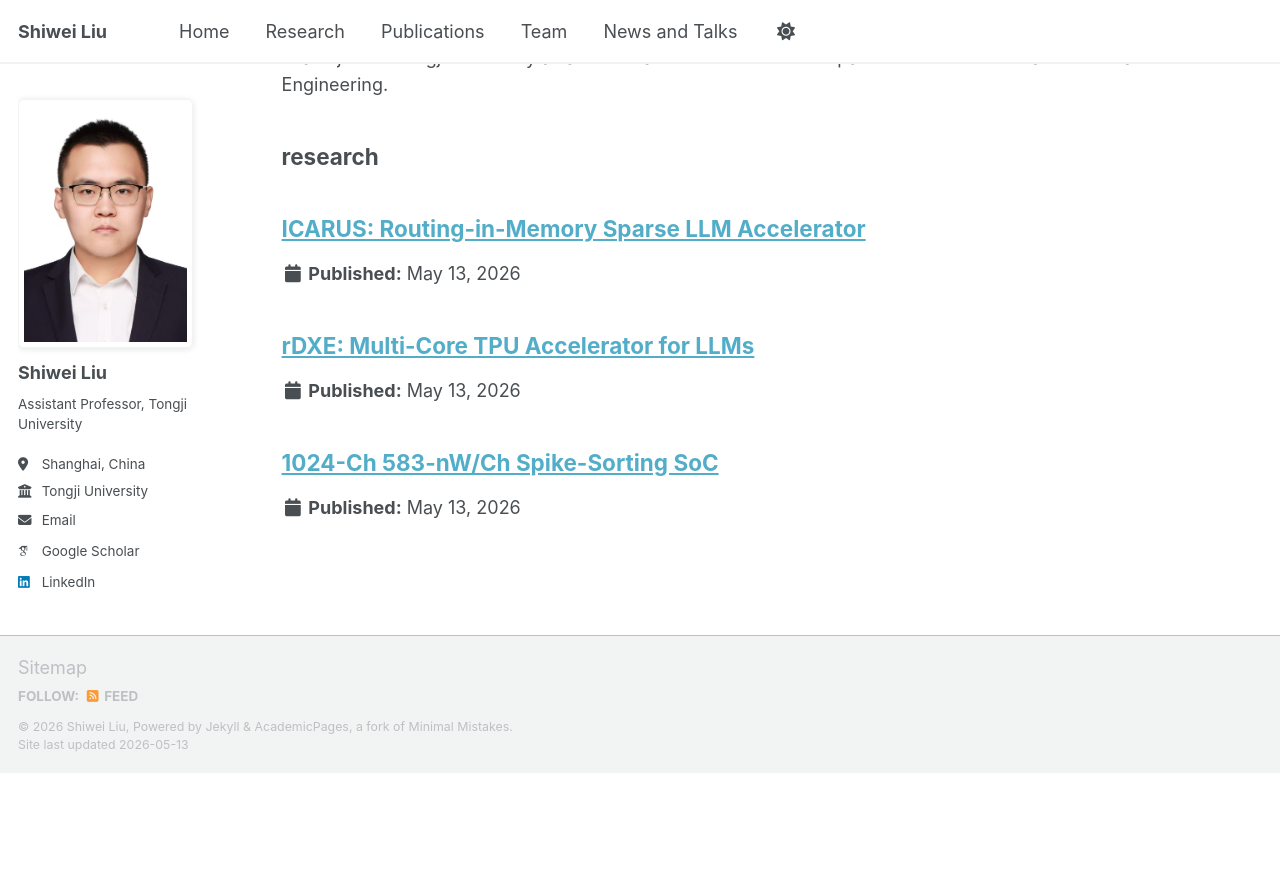
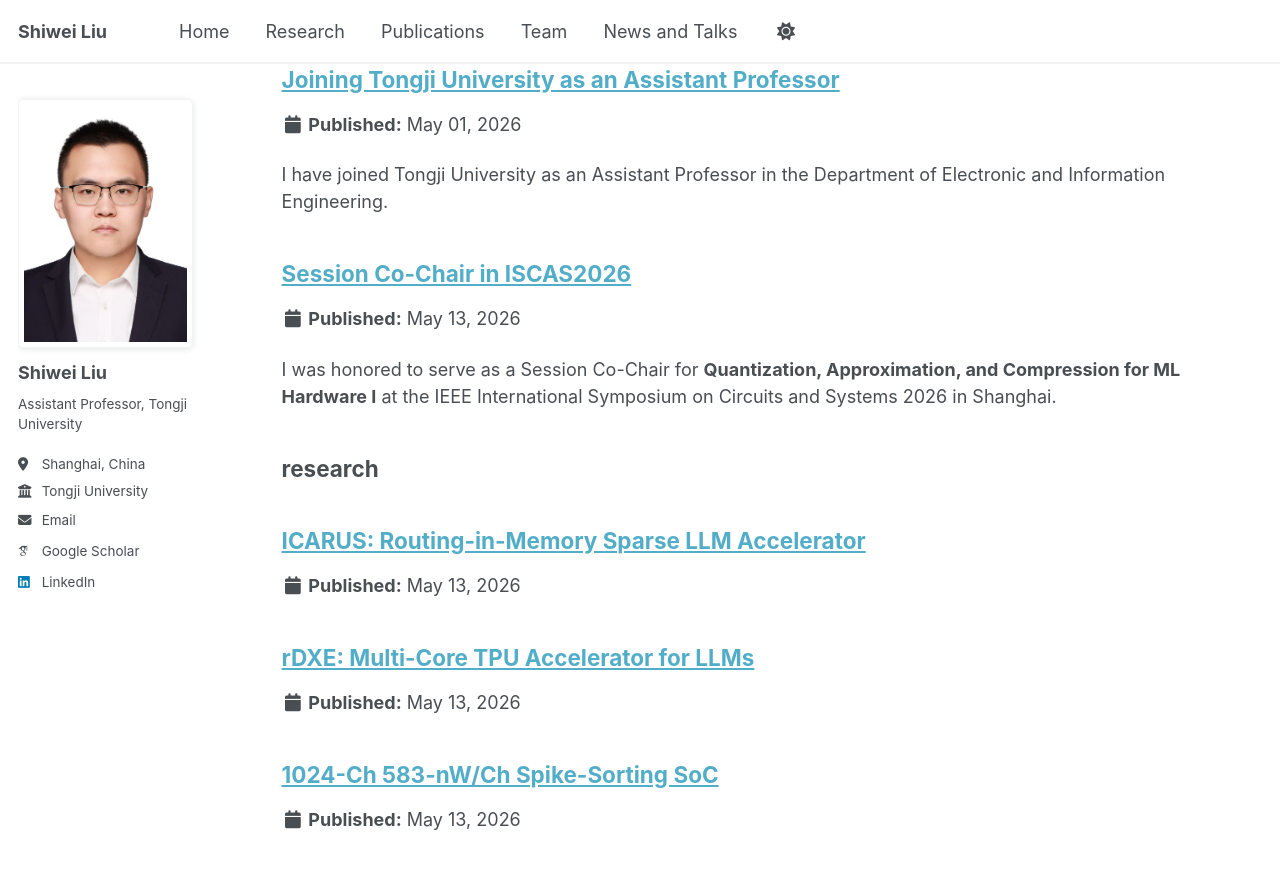
Before and after one commit to shiweiliu-ai/shiweiliu-ai.github.io, a Jekyll site: the page built from _pages/sitemap.md, in a window 1280 px wide and 900 px high, scrolled down 1494 px. Shown: the top 869 px of the window. Built offline with Jekyll 4.4.1, drawn with Linux system fonts in a browser that asks for light colours; some web fonts are replaced; a script bundle is joined from its source files by our own code; library files that are not in the unit come from our copies; before the commit the page ends 2267 px from its top, so only the background shows below that; some of the changed text lies outside the part shown.

Commit message:
iscas2026

```diff
--- /dev/null
+++ b/_news/iscas2026.md
@@ -0,0 +1,16 @@
+---
+title: "Session Co-Chair in ISCAS2026"
+date: 2026-05-13
+layout: news
+category: News
+image: /images/talk/iscas2026/iscas.jpg
+---
+
+I was honored to serve as a Session Co-Chair for **Quantization, Approximation, and Compression for ML Hardware I** at the IEEE International Symposium on Circuits and Systems 2026 in Shanghai.
+
+IEEE International Symposium on Circuits and Systems (ISCAS) is the flagship conference of the IEEE Circuits and Systems Society and one of the most prestigious international conferences in the field of circuits, systems, and integrated computing technologies.
+
+The session focuses on efficient machine learning hardware techniques that reduce computation, memory, and energy consumption through model compression, low-precision quantization, and approximate computing methods.
+
+**The session will be held from 10:30-12:00 on Tuesday, May 26, 2026 (UTC+8), at the Shanghai International Convention Center, Room 5D.**
+Look forward to discussing and exchanging ideas with researchers in the field.
```
Also changed, not shown: _pages/about.md (+1 -1 lines), images/talk/iscas2026/iscas.jpg (added).
